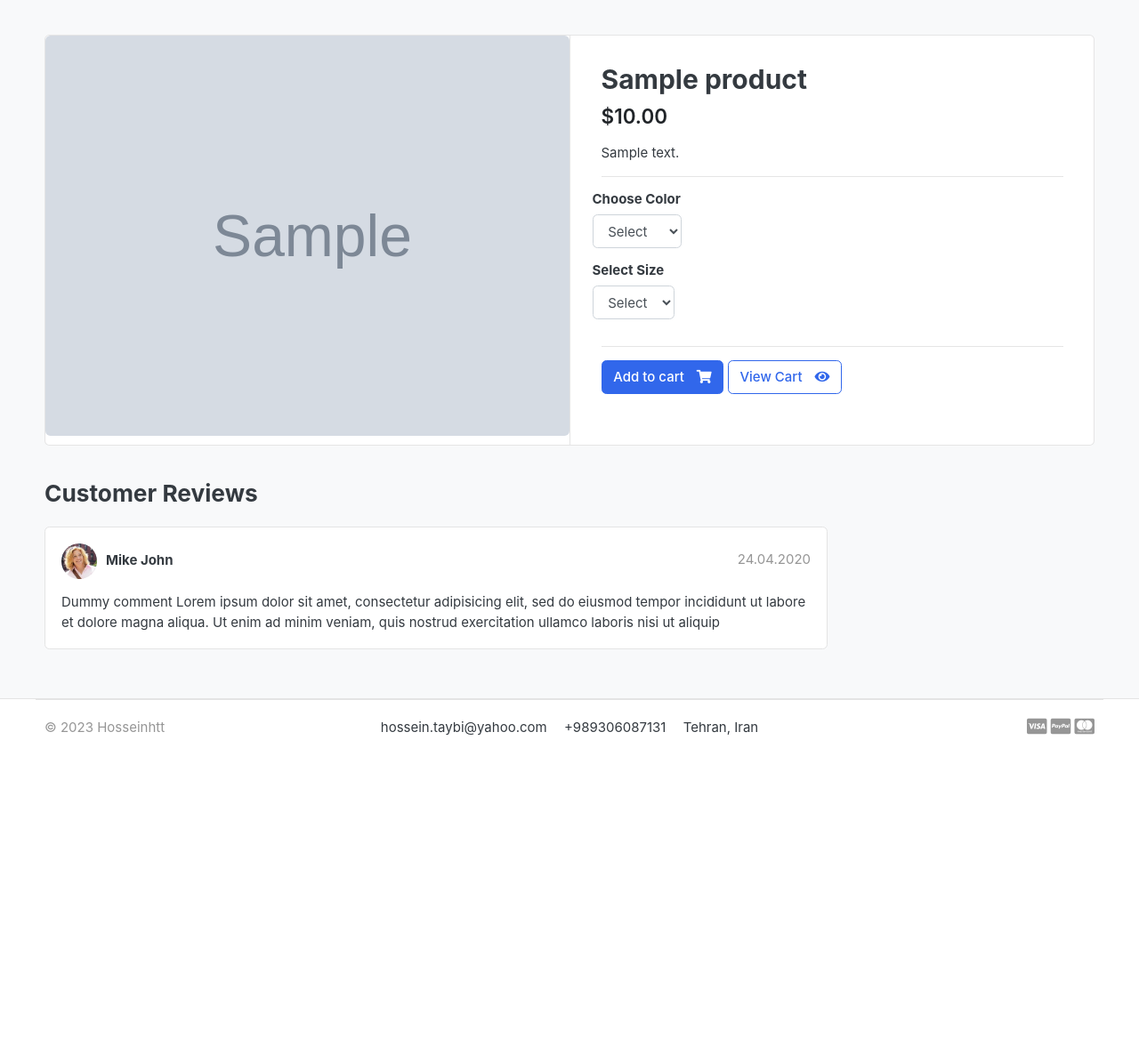
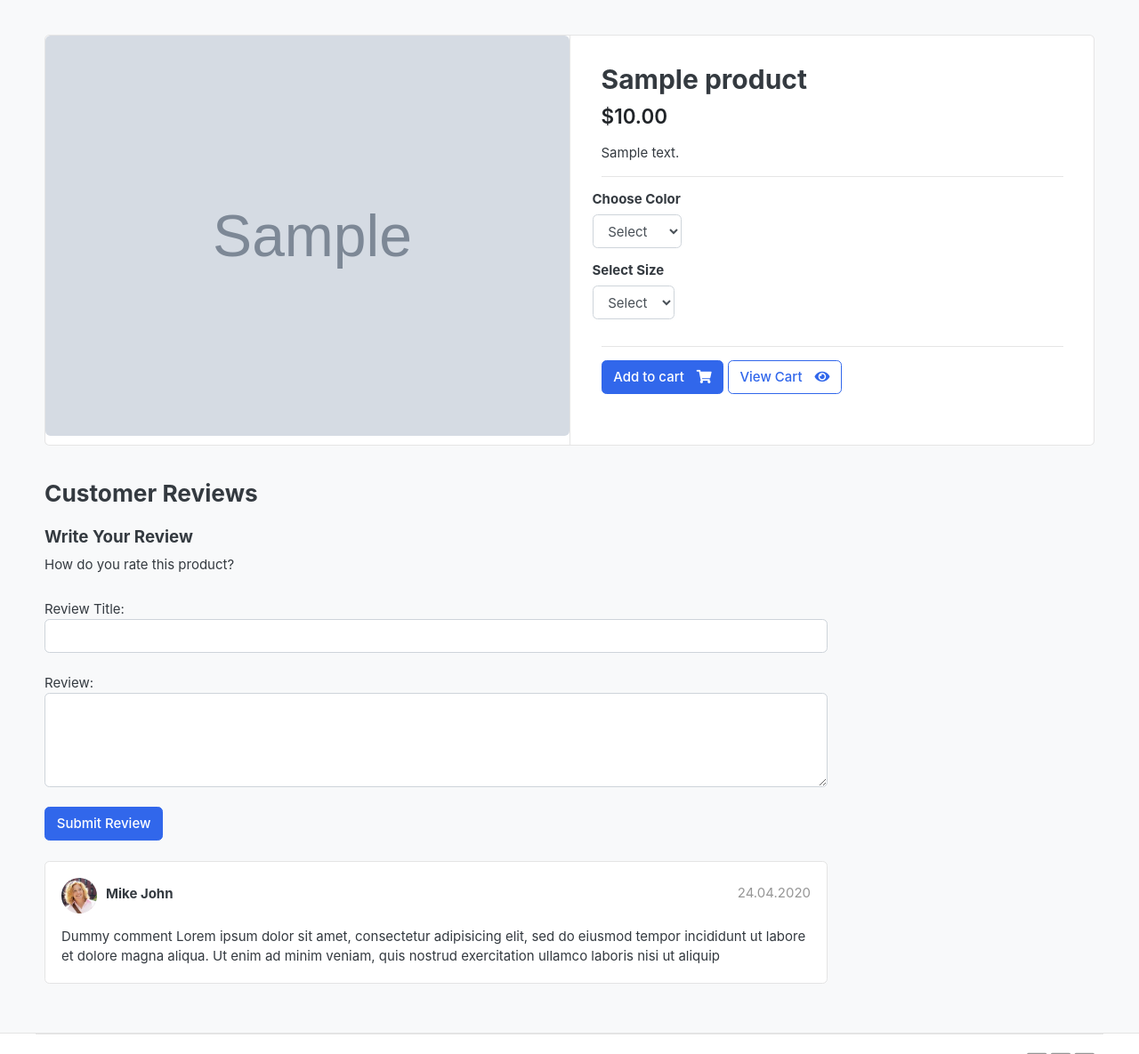
Before and after one commit to hosseinhtt/u-ecommerce, a Django app: a page that uses templates/base.html in a window 1280 px wide. Shown: the part 119-1304 px from the top of the page at 89% size. Before the commit the page ends 946 px from the top, so only its background shows below. Run offline with Django 4.2, Linux system fonts and the light colour scheme; tables that the repository leaves empty hold one stand-in row (values such as "Sample post"); grey boxes marked "Sample" are stand-in pictures; some libraries are stand-ins or nearby versions; some web fonts are replaced.

Commit message:
review and rating model added

```diff
--- /dev/null
+++ b/static/css/custom.css
@@ -0,0 +1,3 @@
+.rate > input{
+    display: none;
+}
--- a/store/admin.py
+++ b/store/admin.py
@@ -1,6 +1,6 @@
 # admin.py
 from django.contrib import admin
-from store.models import Product, Variation
+from store.models import Product, Variation, ReviewRating
 from store.actions import *
 
 class ProductAdmin(admin.ModelAdmin):
@@ -16,3 +16,5 @@ class VariationAdmin(admin.ModelAdmin):
     list_filter = ('product', 'variation_category', 'variation_value')
 
 admin.site.register(Variation, VariationAdmin)
+
+admin.site.register(ReviewRating)
--- a/store/models.py
+++ b/store/models.py
@@ -1,5 +1,6 @@
 from django.db import models
 from category.models import Category
+from accounts.models import Account
 # Create your models here.
 class Product(models.Model):
     product_name = models.CharField(max_length=200, unique=True)
@@ -40,3 +41,17 @@ class Variation(models.Model):
 
     def __str__(self):
         return self.variation_value
+
+class ReviewRating(models.Model):
+    product = models.ForeignKey(Product, on_delete=models.CASCADE)
+    user = models.ForeignKey(Account, on_delete=models.CASCADE)
+    subject = models.CharField(max_length=100, blank=True)
+    review = models.CharField(max_length=500, blank=True)
+    rating = models.FloatField()
+    ip = models.CharField(max_length=20, blank=True)
+    status = models.BooleanField(default=True)
+    created_at = models.DateTimeField(auto_now_add=True)
+    updated_at = models.DateTimeField(auto_now=True)
+
+    def __str__(self):
+        return self.subject
--- a/templates/base.html
+++ b/templates/base.html
@@ -24,6 +24,8 @@
 <!-- custom style -->
 <link href="{% static 'css/ui.css' %}" rel="stylesheet" type="text/css"/>
 <link href="{% static 'css/responsive.css' %}" rel="stylesheet" media="only screen and (max-width: 1200px)" />
+<link href="{% static 'css/custom.css' %}" rel="stylesheet" type="text/css"/>
+
 
 <!-- custom javascript -->
 <script src="{% static 'js/script.js' %}" type="text/javascript"></script>
--- a/templates/store/product_detail.html
+++ b/templates/store/product_detail.html
@@ -89,6 +89,39 @@
 
         </header>
 
+        <form action="" method="POST">
+          {% csrf_token %}
+          <h5>Write Your Review</h5>
+            <div>
+              <label for="">
+                How do you rate this product?
+              </label>
+              <br>
+              <div class="rate" >
+                <input type="radio" name="rating" id="rating10" value="5" required><label for="rating10" title="5"></label>
+                <input type="radio" name="rating" id="rating9" value="4.5" required><label for="rating9" title="4..5" class="half"></label>
+                <input type="radio" name="rating" id="rating8" value="4" required><label for="rating8" title="4"></label>
+                <input type="radio" name="rating" id="rating7" value="3.5" required><label for="rating7" title="3.5" class="half"></label>
+                <input type="radio" name="rating" id="rating6" value="3" required><label for="rating6" title="3"></label>
+                <input type="radio" name="rating" id="rating5" value="2.5" required><label for="rating5" title="2.5" class="half"></label>
+                <input type="radio" name="rating" id="rating4" value="2" required><label for="rating4" title="2"></label>
+                <input type="radio" name="rating" id="rating3" value="1.5" required><label for="rating3" title="1.5" class="half"></label>
+                <input type="radio" name="rating" id="rating2" value="1" required><label for="rating2" title="1"></label>
+                <input type="radio" name="rating" id="rating1" value="0.5" required><label for="rating1" title="0.5" class="half"></label>
+              </div>
+
+
+              Review Title:
+              <input type="text" class="form-control" name="subject">
+              <br>
+              Review:
+              <textarea name="review"  rows="4" class="form-control"></textarea>
+              <br>
+
+              <input type="submit" value="Submit Review" class="btn btn-primary">
+            </div>
+        </form>
+        <br>
         <article class="box mb-3">
             <div class="icontext w-100">
                 <img src="{% static './images/avatars/avatar1.jpg' %}" class="img-xs icon rounded-circle">
```
Also changed, not shown: api/views.py (+16 -19 lines), store/forms.py (added, +7 -0 lines), store/migrations/0003_reviewrating.py (added), 1 other file.
